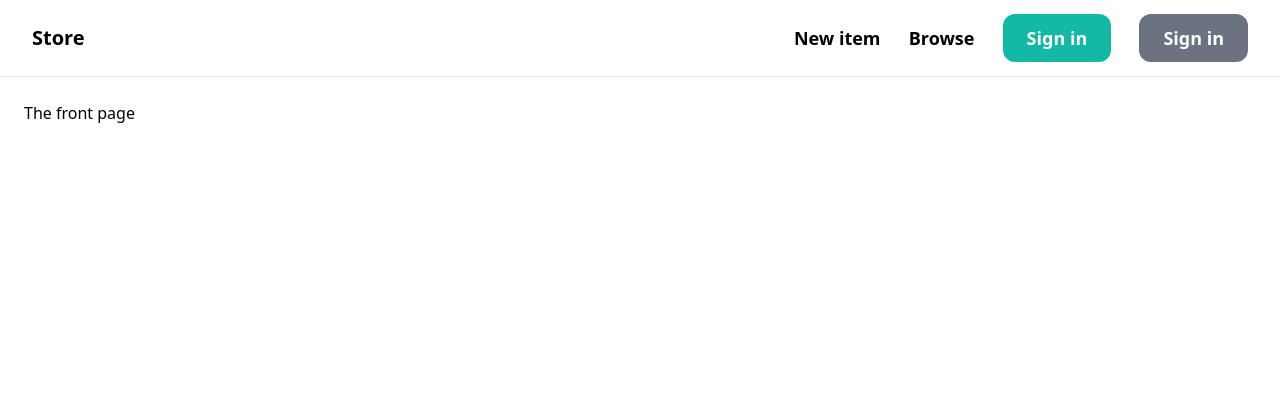
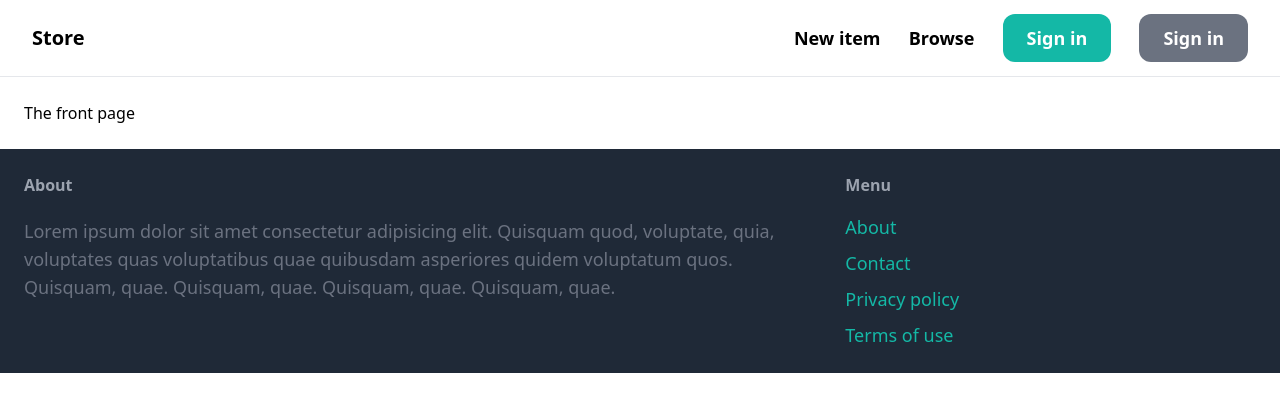
Before and after one commit to gustavdlima/marketplace-django-python, a Django app: page / in a window 1280 px wide. Shown: the top 412 px of the page. Run offline with Django 4.2, Linux system fonts and the light colour scheme; some libraries are stand-ins or nearby versions.

Commit message:
feat: add footer with menu and items

```diff
--- a/marketplace/core/templates/core/base.html
+++ b/marketplace/core/templates/core/base.html
@@ -26,14 +26,37 @@
           class="px-6 py-3 text-lg font-semibold bg-teal-500 text-white rounded-xl hover:bg-teal-700"
           >Sign in</a
         >
-		<a
-		href="#"
-		class="px-6 py-3 text-lg font-semibold bg-gray-500 text-white rounded-xl hover:bg-gray-700"
-		>Sign in</a
-		>
+        <a
+          href="#"
+          class="px-6 py-3 text-lg font-semibold bg-gray-500 text-white rounded-xl hover:bg-gray-700"
+          >Sign in</a
+        >
       </div>
     </nav>
 
     <div class="px-6 py-6">{% block content %} {% endblock %}</div>
+
+    <footer class="py-6 px-6 flex justify-between bg-gray-800">
+      <div class="w-2/3 pr-10">
+        <h3 class="mb-5 font-semibold text-gray-400">About</h3>
+
+        <p class="text-lg text-gray-500">
+          Lorem ipsum dolor sit amet consectetur adipisicing elit. Quisquam
+          quod, voluptate, quia, voluptates quas voluptatibus quae quibusdam
+          asperiores quidem voluptatum quos. Quisquam, quae. Quisquam, quae.
+          Quisquam, quae. Quisquam, quae.
+        </p>
+      </div>
+
+      <div class="w-1/3">
+        <h3 class="mb-4 font-semibold text-gray-400">Menu</h3>
+
+		<ul class="space-y-2">
+			<li><a href="#" class="text-lg text-teal-500 hover:text-teal-700">About</a></li>
+			<li><a href="#" class="text-lg text-teal-500 hover:text-teal-700">Contact</a></li>
+			<li><a href="#" class="text-lg text-teal-500 hover:text-teal-700">Privacy policy</a></li>
+			<li><a href="#" class="text-lg text-teal-500 hover:text-teal-700">Terms of use</a></li>
+      </div>
+    </footer>
   </body>
 </html>
```
